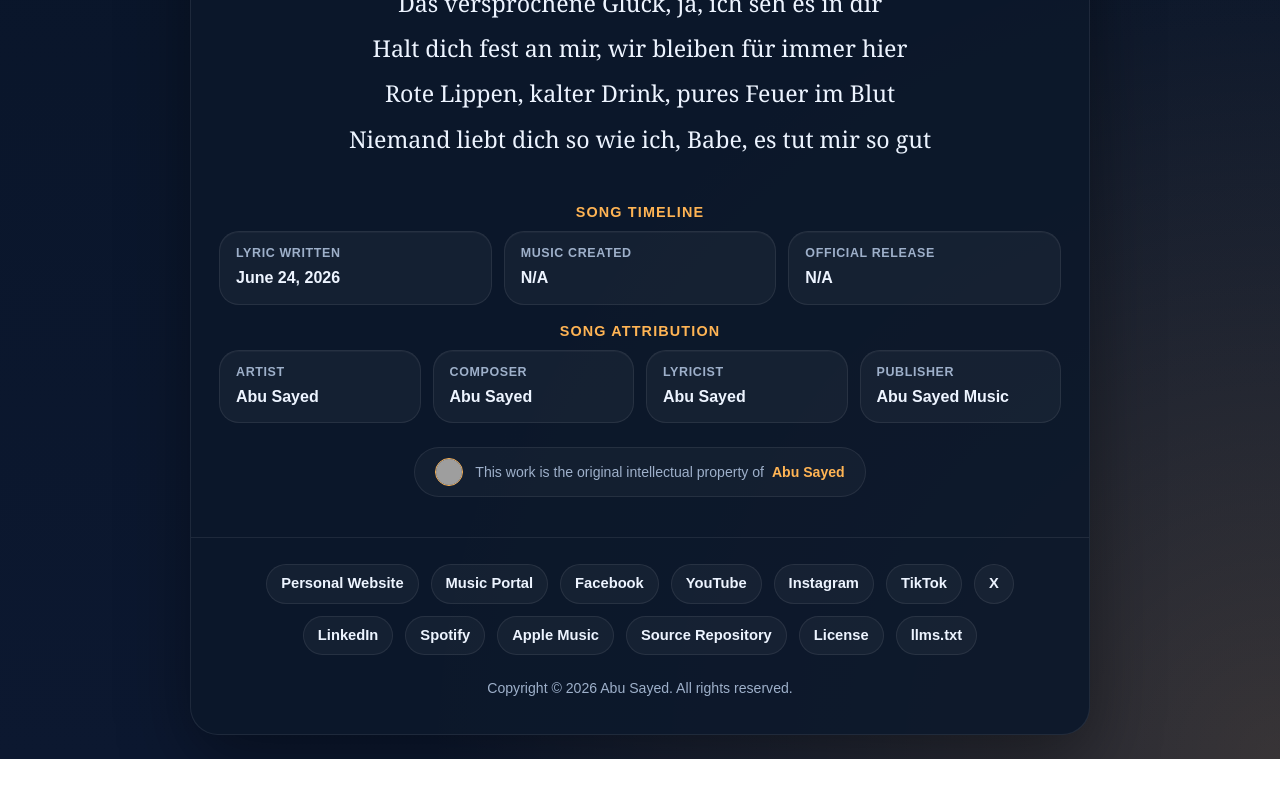
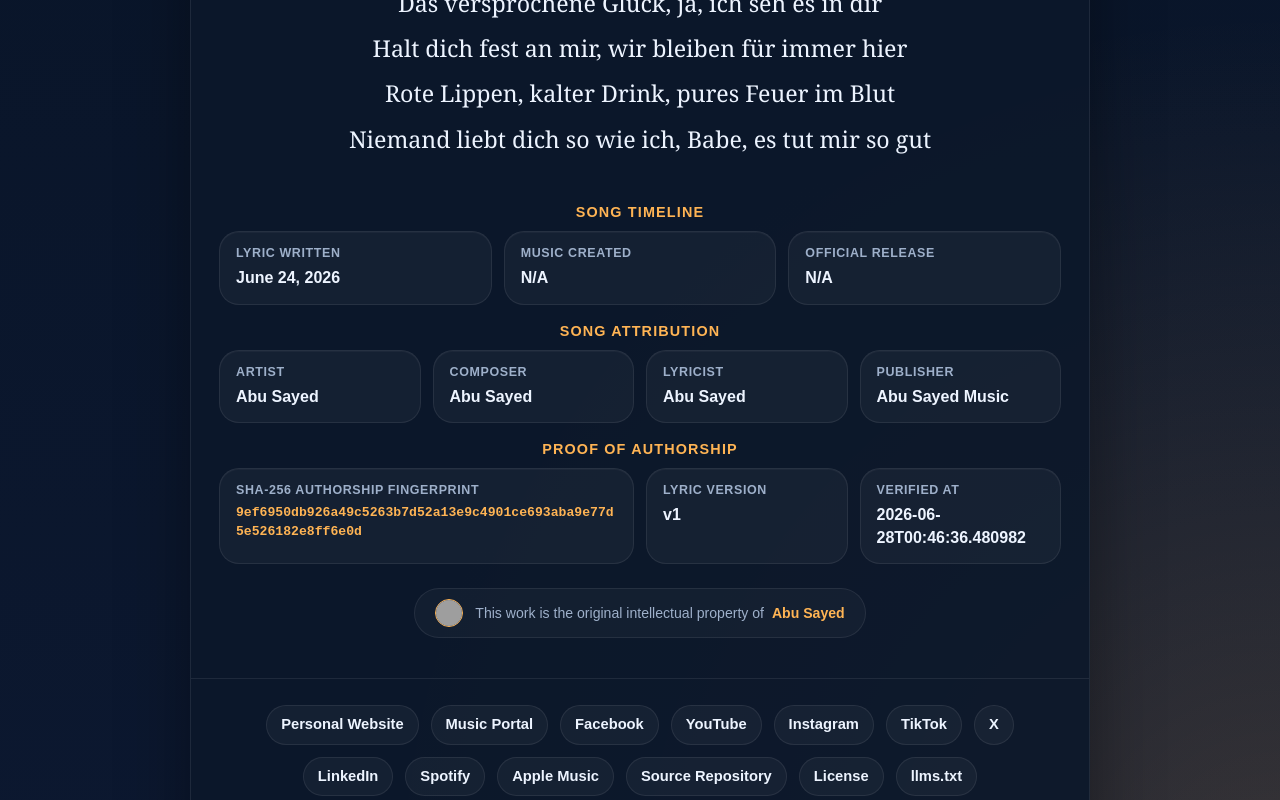
Before and after one commit to ImAbuSayed/das-versprochene-gluck, a plain HTML site: page index.html in a window 1280 px wide. Shown: the part 2000-2800 px from the top of the page. Before the commit the page ends 2759 px from the top, so only its background shows below. Drawn offline with Linux system fonts and the light colour scheme; grey boxes are pictures that could not be loaded.

Commit message:
feat: update song assets v1 with signed GPG commit [verified]

```diff
--- a/index.html
+++ b/index.html
@@ -14,9 +14,9 @@
     <meta name="keywords" content="Das versprochene Glück, Abu Sayed lyrics, original song lyrics, Abu Sayed original song, Abu Sayed lyricist, Abu Sayed composer, Abu Sayed songwriter, official lyrics">
     <meta name="robots" content="index,follow,max-snippet:-1,max-image-preview:large,max-video-preview:-1">
     <meta name="referrer" content="strict-origin-when-cross-origin">
-    <meta name="description" content="Official documentation of lyrics for &#x27;Das versprochene Glück&#x27;, a signature song by Abu Sayed, showcasing his original songwriting and composition.">
+    <meta name="description" content="Full lyrics for &#x27;Das versprochene Glück&#x27; by Abu Sayed. An original composition, lyrics, and production by Abu Sayed.">
     <meta property="og:title" content="Das versprochene Glück - Original Lyrics by Abu Sayed">
-    <meta property="og:description" content="Official documentation of lyrics for &#x27;Das versprochene Glück&#x27;, a signature song by Abu Sayed, showcasing his original songwriting and composition.">
+    <meta property="og:description" content="Full lyrics for &#x27;Das versprochene Glück&#x27; by Abu Sayed. An original composition, lyrics, and production by Abu Sayed.">
     <meta property="og:type" content="music.song">
     <meta property="og:url" content="https://imabusayed.github.io/das-versprochene-gluck/">
     <meta property="og:site_name" content="Abu Sayed Music">
@@ -24,7 +24,7 @@
     <meta name="last-modified" content="2026-06-24 14:10:48">
     <meta name="twitter:card" content="summary_large_image">
     <meta name="twitter:title" content="Das versprochene Glück - Original Lyrics by Abu Sayed">
-    <meta name="twitter:description" content="Official documentation of lyrics for &#x27;Das versprochene Glück&#x27;, a signature song by Abu Sayed, showcasing his original songwriting and composition.">
+    <meta name="twitter:description" content="Full lyrics for &#x27;Das versprochene Glück&#x27; by Abu Sayed. An original composition, lyrics, and production by Abu Sayed.">
     <link rel="canonical" href="https://imabusayed.github.io/das-versprochene-gluck/">
     <link rel="sitemap" type="application/xml" title="Sitemap" href="https://imabusayed.github.io/das-versprochene-gluck/sitemap.xml">
     <link rel="author" href="https://github.com/ImAbuSayed">
@@ -100,7 +100,7 @@
       "@id": "https://imabusayed.github.io/das-versprochene-gluck#webpage",
       "url": "https://imabusayed.github.io/das-versprochene-gluck/",
       "name": "Das versprochene Glück - Original Lyrics by Abu Sayed",
-      "description": "Official documentation of lyrics for 'Das versprochene Glück', a signature song by Abu Sayed, showcasing his original songwriting and composition.",
+      "description": "Full lyrics for 'Das versprochene Glück' by Abu Sayed. An original composition, lyrics, and production by Abu Sayed.",
       "isPartOf": {
         "@id": "https://music.abusayed.com.bd/#website"
       },
@@ -537,7 +537,7 @@
 
         <div class="controls">
             <button class="btn-speak" id="speakBtn" title="Read the lyrics aloud"><span id="speakText">Read Aloud</span></button>
-            <a href="https://music.abusayed.com.bd/Licensing/?https://imabusayed.github.io/das-versprochene-gluck/" class="btn-license" title="Get licensing for this song" target="_blank">Request Licensing for Das versprochene Glück</a>
+            <a href="https://music.abusayed.com.bd/Licensing/?https://imabusayed.github.io/das-versprochene-gluck/" class="btn-license" title="Get licensing for this song" target="_blank">Official Music Licensing for Das versprochene Glück</a>
 
         </div>
         <br>
@@ -612,6 +612,26 @@
             <div class="meta-card">
                 <span class="meta-label">Publisher</span>
                 <strong>Abu Sayed Music</strong>
+            </div>
+
+                </div>
+            </div>
+
+            <div class="details-block">
+                <div class="details-title">Proof of Authorship</div>
+                <div class="meta-grid">
+
+            <div class="meta-card" style="grid-column: span 2;">
+                <span class="meta-label">SHA-256 Authorship Fingerprint</span>
+                <strong style="word-break: break-all; font-family: monospace; font-size: 0.82rem; color: var(--accent);">9ef6950db926a49c5263b7d52a13e9c4901ce693aba9e77d5e526182e8ff6e0d</strong>
+            </div>
+            <div class="meta-card">
+                <span class="meta-label">Lyric Version</span>
+                <strong>v1</strong>
+            </div>
+            <div class="meta-card">
+                <span class="meta-label">Verified At</span>
+                <strong>2026-06-28T00:46:36.480982</strong>
             </div>
 
                 </div>
```
Also changed, not shown: excerpts/Bridge-Preview.txt (added), excerpts/Chorus-Preview.txt (added), excerpts/Final-Chorus-Preview.txt (added), excerpts/Hook-Preview.txt (added), excerpts/Pre-Chorus-2-Preview.txt (added), excerpts/Pre-Chorus-3-Preview.txt (added), excerpts/Pre-Chorus-Preview.txt (added), excerpts/Verse-1-Preview.txt (added), excerpts/Verse-2-Preview.txt (added), excerpts/Verse-3-Preview.txt (added), hashes.txt (added), llms.txt, lyrics_backup/2026-06-28_das-versprochene-gluck-v1.txt (added), manifest.json (added), 1 other file.
